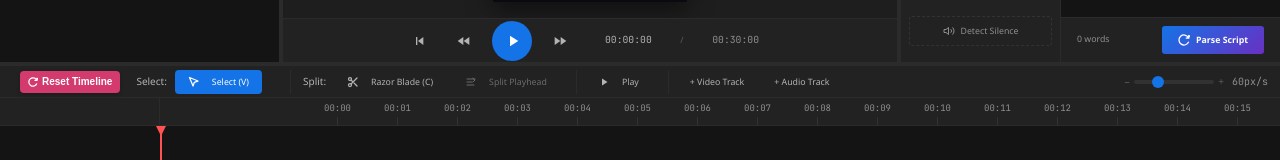
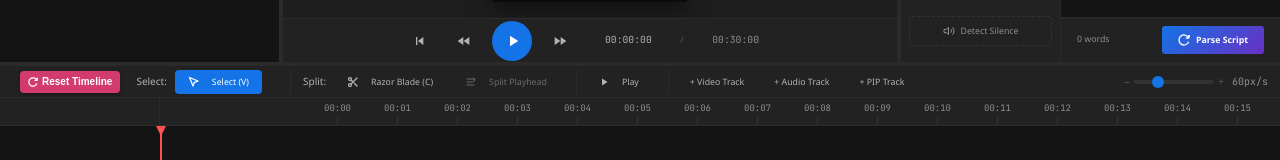
Before and after one commit to MorariuMark/VIBE-BR-Video-Editor, a React (Vite) app: page / in a window 1280 px wide. Shown: the part 475-635 px from the top of the page. Built offline with nearby package versions, Linux system fonts and the light colour scheme.

Commit message:
Add + PIP Track button next to + Audio Track and automate PIP layout enabling on broll track addition

```diff
--- a/src/components/Timeline.jsx
+++ b/src/components/Timeline.jsx
@@ -555,6 +555,11 @@ export default function Timeline() {
     actions.addToast(`Added audio track`, 'success');
   };
 
+  const handleAddBrollTrack = () => {
+    actions.addTrack('broll', 'PIP Overlay Track');
+    actions.addToast(`Added PIP Overlay Track (B-Roll)`, 'success');
+  };
+
   const handleTrackHeaderDragStart = (e, track) => {
     e.stopPropagation();
 
@@ -779,6 +784,13 @@ export default function Timeline() {
             style={{ height: 24, fontSize: 'var(--text-xs)' }}
           >
             + Audio Track
+          </button>
+          <button
+            className="toolbar__btn"
+            onClick={handleAddBrollTrack}
+            style={{ height: 24, fontSize: 'var(--text-xs)' }}
+          >
+            + PIP Track
           </button>
         </div>
 
--- a/src/store/ProjectContext.jsx
+++ b/src/store/ProjectContext.jsx
@@ -476,15 +476,28 @@ function coreProjectReducer(state, action) {
     case ActionTypes.ADD_TRACK: {
       const { type, name } = action.payload;
       const trackId = `${type}_track_${Date.now()}`;
-      const color = type === 'audio' ? '#00e5ff' : '#444466';
+      let color = '#444466';
+      if (type === 'audio') color = '#00e5ff';
+      else if (type === 'broll') color = '#ffb74d';
+
       const newTrack = {
         id: trackId,
-        name: name || `${type === 'audio' ? 'Audio' : 'Video'} Track`,
+        name: name || (type === 'audio' ? 'Audio Track' : type === 'broll' ? 'PIP Overlay Track' : 'Video Track'),
         type,
         color,
         clips: [],
       };
-      return { ...state, tracks: [...state.tracks, newTrack] };
+
+      const nextState = {
+        ...state,
+        tracks: [...state.tracks, newTrack],
+      };
+
+      if (type === 'broll' && state.brollLayout === 'none') {
+        nextState.brollLayout = 'pip';
+      }
+
+      return nextState;
     }
 
     case ActionTypes.REMOVE_TRACK: {
```
